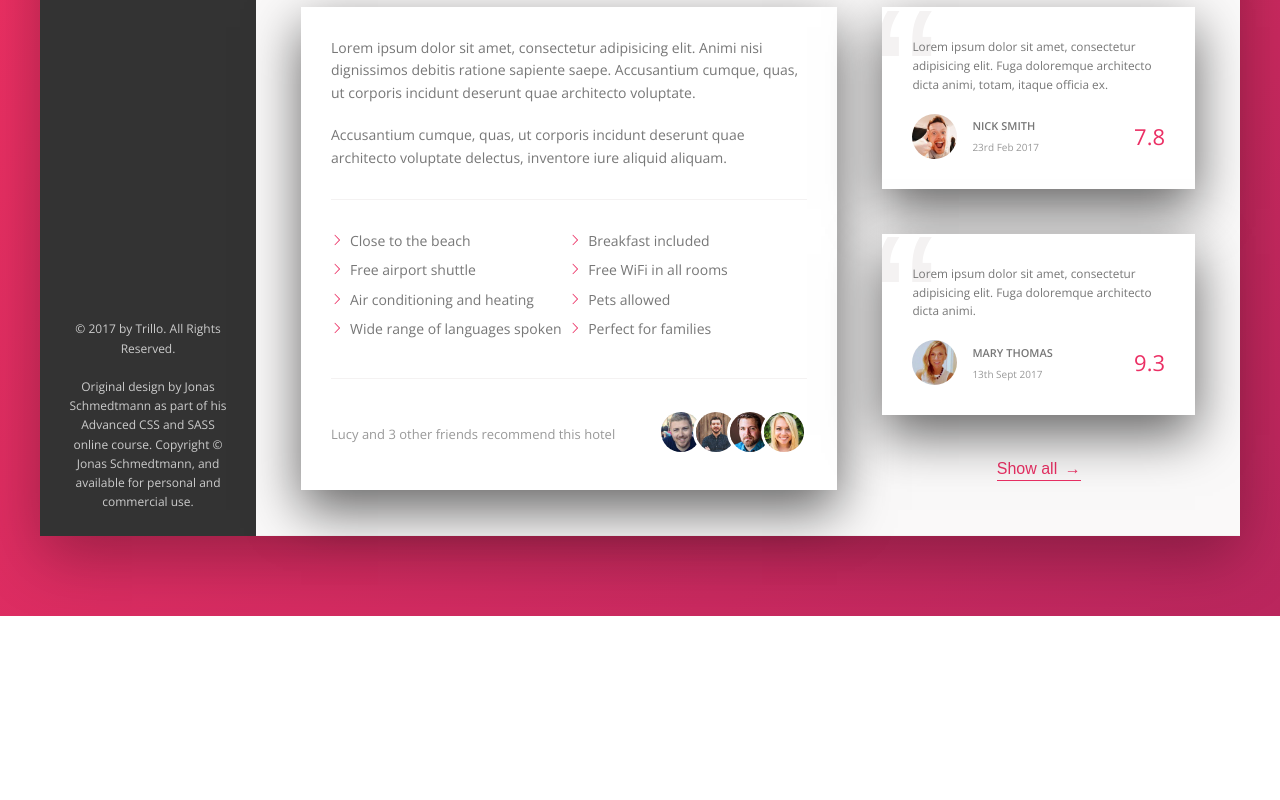
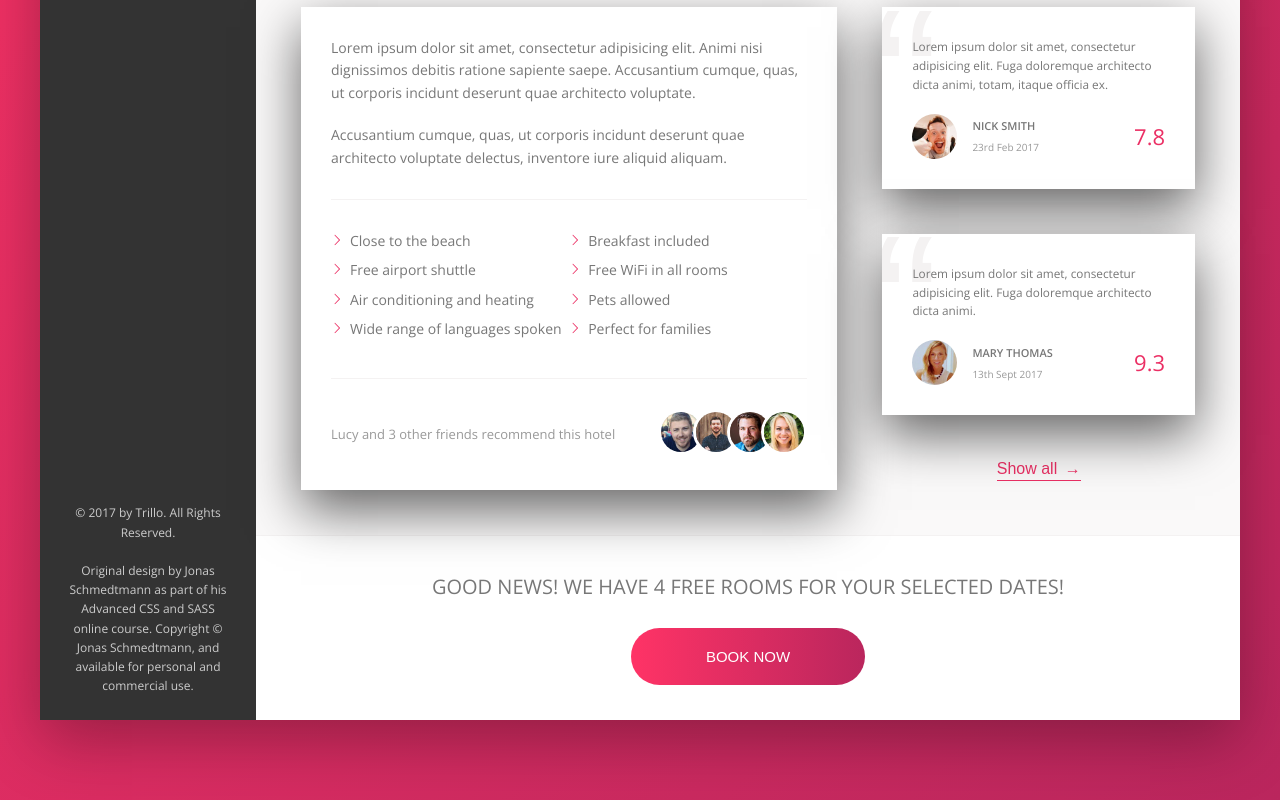
Before and after one commit to sleeplesseditor/Trillo, a website: page index.html in a window 1280 px wide. Shown: the part 640-1440 px from the top of the page. Before the commit the page ends 1256 px from the top, so only its background shows below. Drawn offline with nearby package versions, Linux system fonts and the light colour scheme.

Commit message:
Call to Action section added

```diff
--- a/index.html
+++ b/index.html
@@ -215,7 +215,16 @@
 
                             <button class="btn-inline">Show all <span>&rarr;</span></button>
                         </div>
+                    </div>
 
+                    <div class="cta">
+                        <h2 class="cta__book-now">
+                            Good news! We have 4 free rooms for your selected dates!
+                        </h2>
+                        <button class="btn">
+                            <span class="btn__visible">Book Now</span>
+                            <span class="btn__invisible">Only 4 rooms left!</span>
+                        </button>
                     </div>
 
                 </main>
--- a/sass/_components.scss
+++ b/sass/_components.scss
@@ -432,3 +432,65 @@
         z-index: 1;
     }
 }
+
+// Call to Action
+
+.cta {
+    padding: 3.5rem 0;
+    text-align: center;
+
+    &__book-now {
+        font-size: 2rem;
+        font-weight: 300;
+        text-transform: uppercase;
+        margin-bottom: 2.5rem;
+    }
+}
+
+.btn {
+    font-size: 1.5rem;
+    border: none;
+    border-radius: 100px;
+    font-weight: 300;
+    text-transform: uppercase;
+    background-image: linear-gradient(to right, var(--color-primary-light), var(--color-primary-dark));
+    color: #fff;
+    position: relative;
+    overflow: hidden;
+    cursor: pointer;
+
+    & > * {
+        display: inline-block;
+        height: 100%;
+        width: 100%;
+        transition: all .2s;
+    }
+
+    &__visible {
+        padding: 2rem 7.5rem;
+    }
+
+    &__invisible {
+        position: absolute;
+        left: 0;
+        top: -100%;
+        padding: 2rem 0;
+    }
+
+    &:hover {
+        background-image: linear-gradient(to left, var(--color-primary-light), var(--color-primary-dark));
+    }
+
+    &:hover &__visible {
+        transform: translateY(100%);
+    }
+
+    &:hover &__invisible {
+        top: 0;
+    }
+
+    &:focus {
+        outline: none;
+        animation: pulsate 1s infinite;
+    }
+}
```
Also changed, not shown: css/style.css.
